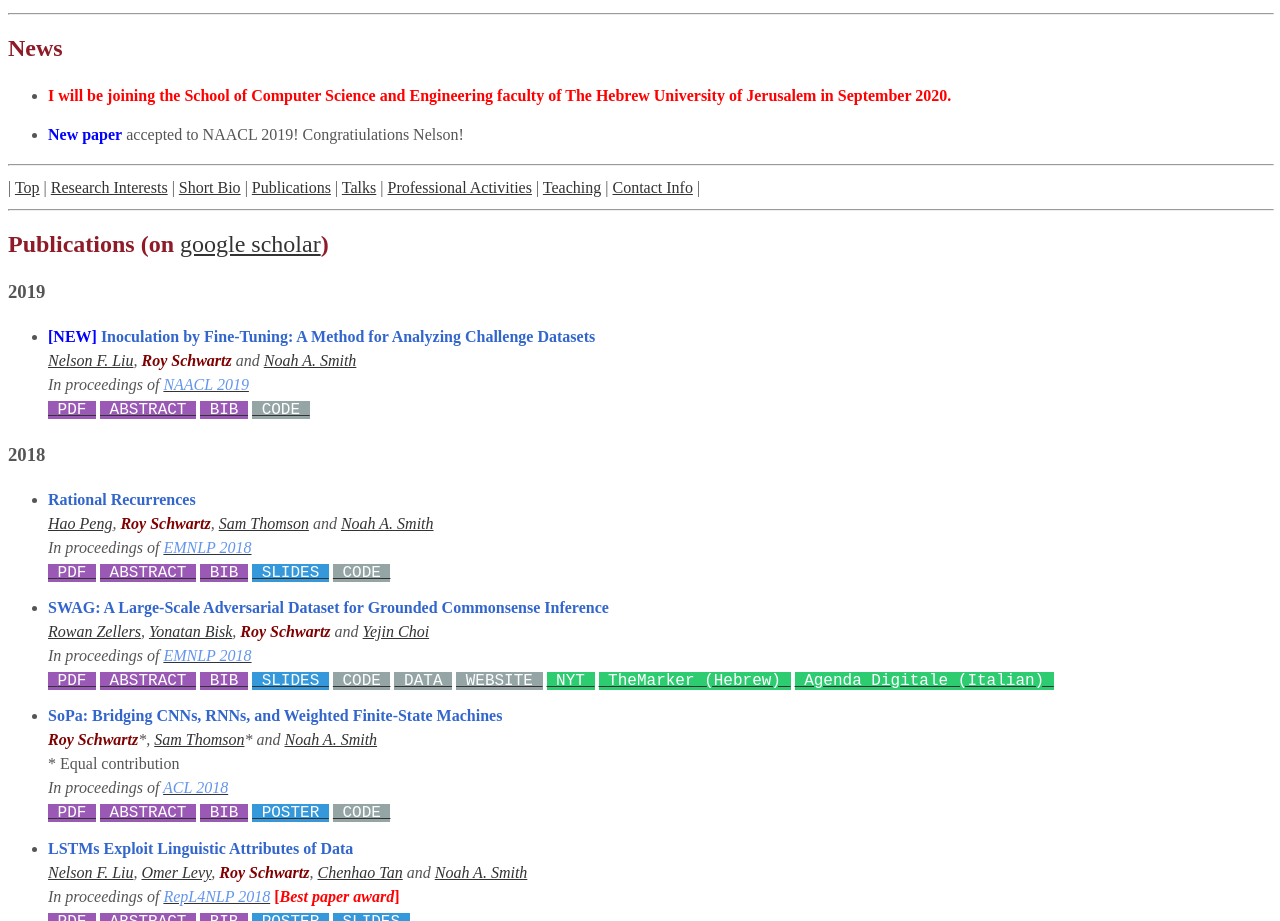
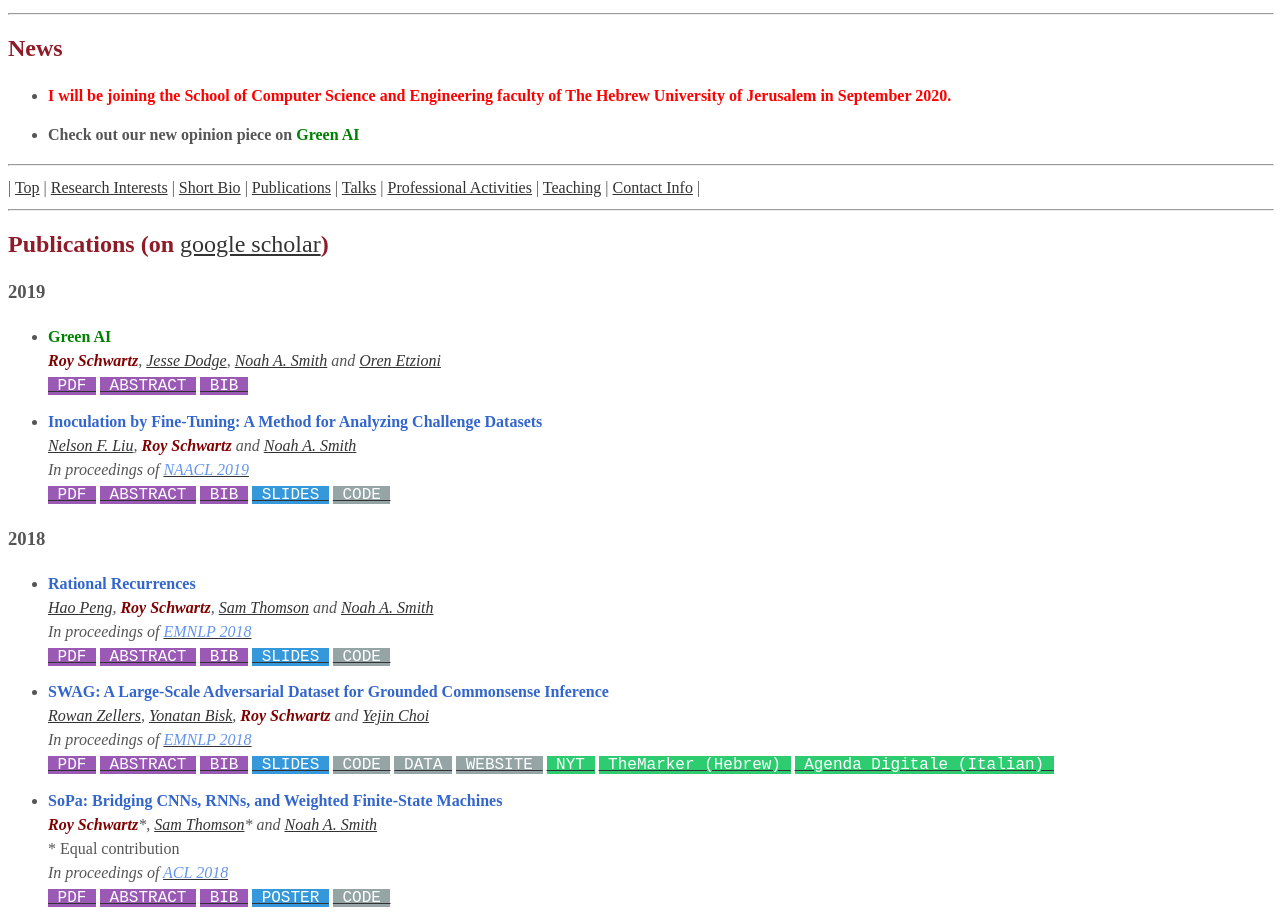
Before and after one commit to roys174/roys174.github.io, a plain HTML site: page index.html in a window 1280 px wide. Shown: the part 841-1762 px from the top of the page. Drawn offline with Linux system fonts and the light colour scheme.

Commit message:
green AI

```diff
--- a/import.js
+++ b/import.js
@@ -14,6 +14,7 @@ var YANNIS = "<a href=\"http://www.ikonstas.net/\" target=\"_blank\">Yannis Kons
 var LI = "Li Zilles";
 var SUCHIN= "<a href=\"https://suchin.io/\" target=\"_blank\">Suchin Gururangan</a>";
 var SWABHA = "<a href=\"http://www.cs.cmu.edu/~sswayamd/\" target=\"_blank\">Swabha Swayamdipta</a>";
+var JESSE = "<a href=\"http://www.cs.cmu.edu/~jessed/\" target=\"_blank\">Jesse Dodge</a>";
 var OMER = "<a href=\"https://levyomer.wordpress.com/\" target=\"_blank\">Omer Levy</a>";
 var NELSON = "<a href=\"https://homes.cs.washington.edu/~nfliu/\" target=\"_blank\">Nelson F. Liu</a>";
 var CHENHAO = "<a href=\"https://chenhaot.com/\" target=\"_blank\">Chenhao Tan</a>";
--- a/index.html
+++ b/index.html
@@ -167,7 +167,7 @@ and <a href="http://ie.technion.ac.il/~roiri/" target="_blank">Roi Reichart</a>.
 <span style='color:red'><b>I will be joining the School of Computer Science and Engineering faculty
 of The Hebrew University of Jerusalem in September 2020.</b></span>
 <li>
-<b><span style='color:blue'>New paper</span></b> accepted to NAACL 2019! Congratiulations Nelson!
+<b>Check out our new opinion piece on <span style='color:green'>Green AI</span></b>
 </li>
 <!--<li>
 Congratulations to Nelson for winning the <b><span style='color:red'>best paper award</span></b> at RepL4NLP 2018!
@@ -212,7 +212,21 @@ Congratulations to Nelson for winning the <b><span style='color:red'>best paper
 <script>YEAR(2019)</script>
 <ul>
 <li>
-<span style='color:blue'><b>[NEW]</b></span>
+<span style='color:green'><b>Green AI</b></span>
+<br>
+<i><script>document.write(ME+", "+JESSE+", "+NOAH+" and "+ORENE)</script></i><br>
+<script>
+PDF('https://arxiv.org/abs/1907.10597')
+</script>
+<script>ABSTRACT("#greenai_abstract")</script>
+<script>BIB('papers/bib/greenai.bib')</script>
+<div id="greenai_abstract" class="publications" style="display:none;">
+The computations required for deep learning research have been doubling every few months, resulting in an estimated 300,000x increase from 2012 to 2018 [2]. These computations have a surprisingly large carbon footprint [38]. Ironically, deep learning was inspired by the human brain, which is remarkably energy efficient. Moreover, the financial cost of the computations can make it difficult for academics, students, and researchers from emerging economies to engage in deep learning research.
+
+This position paper advocates a practical solution by making <b>efficiency</b> an evaluation criterion for research alongside accuracy and related measures. In addition, we propose reporting the financial cost or "price tag" of developing, training, and running models to provide baselines for the investigation of increasingly efficient methods. Our goal is to make AI both greener and more inclusive&mdash;enabling any inspired undergraduate with a laptop to write high-quality research papers. <span style='color:green'>Green AI</span> is an emerging focus at the Allen Institute for AI.
+</div>
+</li>
+<li>
 <script>TITLE('Inoculation by Fine-Tuning: A Method for Analyzing Challenge Datasets')</script>
 <br>
 <i><script>document.write(NELSON+", "+ME+" and "+NOAH)</script></i><br>
@@ -220,10 +234,9 @@ Congratulations to Nelson for winning the <b><span style='color:red'>best paper
 CONFERENCE('http://naacl2019.org//', 'NAACL 2019')
 PDF('https://arxiv.org/abs/1904.02668')
 </script>
-<!--
-[<script>URL('papers/rr/inoculation_slides.pdf')</script>-->
 <script>ABSTRACT("#inoculation_abstract")</script>
 <script>BIB('papers/bib/inoculation.bib')</script>
+<script>SLIDES('https://cs.stanford.edu/~nfliu/papers/liu+schwartz+smith.naacl2019.slides.pdf')</script>
 <script>CODE('https://github.com/nelson-liu/inoculation-by-finetuning')</script>
 <div id="inoculation_abstract" class="publications" style="display:none;">
 Several datasets have recently been constructed to expose brittleness in models trained on existing benchmarks.
@@ -400,7 +413,7 @@ This paper is concerned with identifying contexts useful for training word repre
 <script>SLIDES('papers/language_constraint/lsdsem_uw_nlp_slides.pdf')</script>
 <script>POSTER('papers/language_constraint/lsdsem_uw_nlp_poster.pdf')</script>
 <div id="lsdsem_uw_nlp" class="publications" style="display:none;">
-This paper describes University of Washington NLP's submission for the Linking Models of Lexical, Sentential and Discourse-level Semantics (LSDSem 2017) shared task---the Story Cloze Task. Our system is a linear classifier with a variety of features, including both the scores of a neural language model and style features. We report 75.2% accuracy on the task. A further discussion of our results can be found in Schwartz et al. (2017).
+This paper describes University of Washington NLP's submission for the Linking Models of Lexical, Sentential and Discourse-level Semantics (LSDSem 2017) shared task&mdash;the Story Cloze Task. Our system is a linear classifier with a variety of features, including both the scores of a neural language model and style features. We report 75.2% accuracy on the task. A further discussion of our results can be found in Schwartz et al. (2017).
 </div>
 </li>
 </ul>
@@ -861,7 +874,7 @@ Seattle, Washington, 98195-2350<br>-->
 <script type='text/javascript' src='http://ministat.org/ms2js.php?l=roy&amp;js=1'></script>
 <!--end of ministat.org code-->
 
-Last update: 06/2019
+Last update: 07/2019
 
 
 
```
